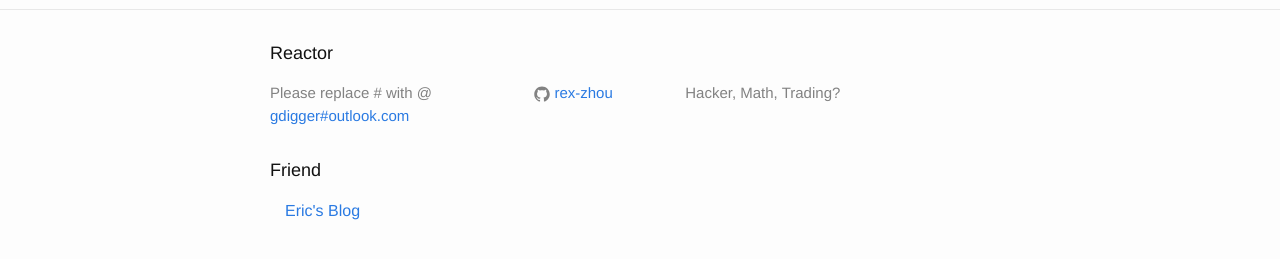
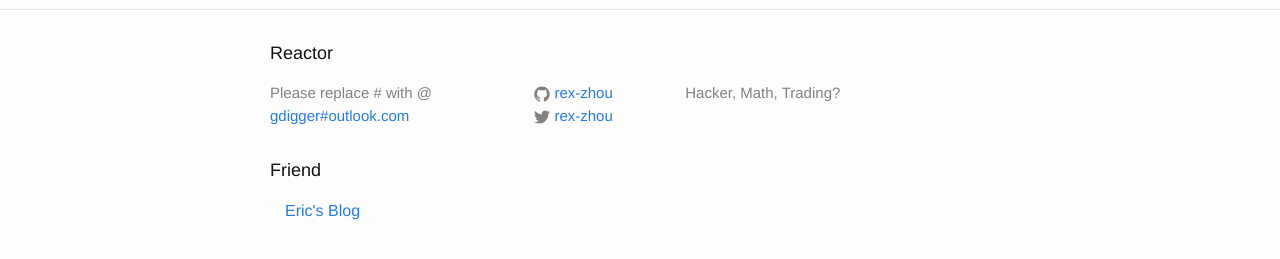
Before and after one commit to rex-zhou/rex-zhou.github.io, a Jekyll site: the page built from _posts/2015-11-11-welcome-to-reactor.markdown, in a window 1280 px wide. Shown: the part 299-558 px from the top of the page. Built offline with Jekyll 4.4.1, drawn with Linux system fonts in a browser that asks for light colours.

Commit message:
add my twitter account

```diff
--- a/_config.yml
+++ b/_config.yml
@@ -5,7 +5,7 @@ description: > # this means to ignore newlines until "baseurl:"
   Hacker, Math, Trading?
 baseurl: "" # the subpath of your site, e.g. /blog/
 url: "http://rex-zhou.github.io" # the base hostname & protocol for your site
-twitter_username:
+twitter_username: rex-zhou
 github_username:  rex-zhou
 
 # Build settings
```
Also changed, not shown: 3 other files.
